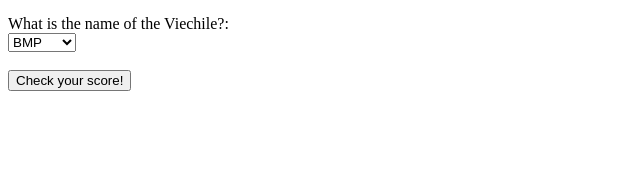
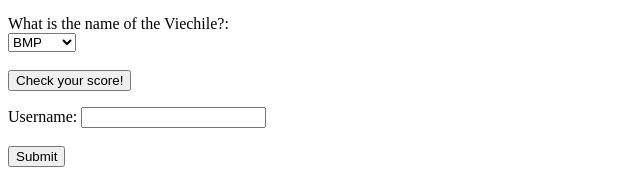
Before and after one commit to Vandal2006/CavScoutSim, a website: page client/test.html in a window 1280 px wide. Shown: the part 949-1124 px from the top of the page, without its empty margins (0-640 px from the left). Before the commit the page ends 1056 px from the top, so only its background shows below. Drawn offline with Linux system fonts and the light colour scheme.

Commit message:
basic cav scout test

```diff
--- a/client/test.html
+++ b/client/test.html
@@ -4,6 +4,7 @@
     <meta http-equiv="X-UA-Compatible" content="IE=edge">
     <meta name="viewport" content="width=device-width, initial-scale=1.0">
     <title>CavSoutTest</title>
+    <link rel="stylesheet" href="test.css">
 
 </head>
 <body>
@@ -45,5 +46,9 @@
 	<p id="compatibility"></p>
     <p id="explanation"></p>
     <script src="test.js"></script>
+    </div>
+    <label for="Uname">Username:</label>
+    <input type="text" id="Uname" name="Uname"><br><br>
+    <input type="submit" value="Submit">
 </body>
 </html>
--- a/client/test.js
+++ b/client/test.js
@@ -44,7 +44,7 @@ function calculateCompatibility() {
         if (MAX_SCORE == 100){document.getElementById("explanation").innerHTML = "You are Cav Scout matieral!"
 
     }
-        else if (MAX_SCORE >99 <50){document.getElementById("explanation").innerHTML = "Work harder your almost there"
+        else if (MAX_SCORE >99 <50 ){document.getElementById("explanation").innerHTML = "Work harder your almost there"
 
     }
         else {document.getElementById("explanation").innerHTML = "YOU HAVE FAILED!"
```
